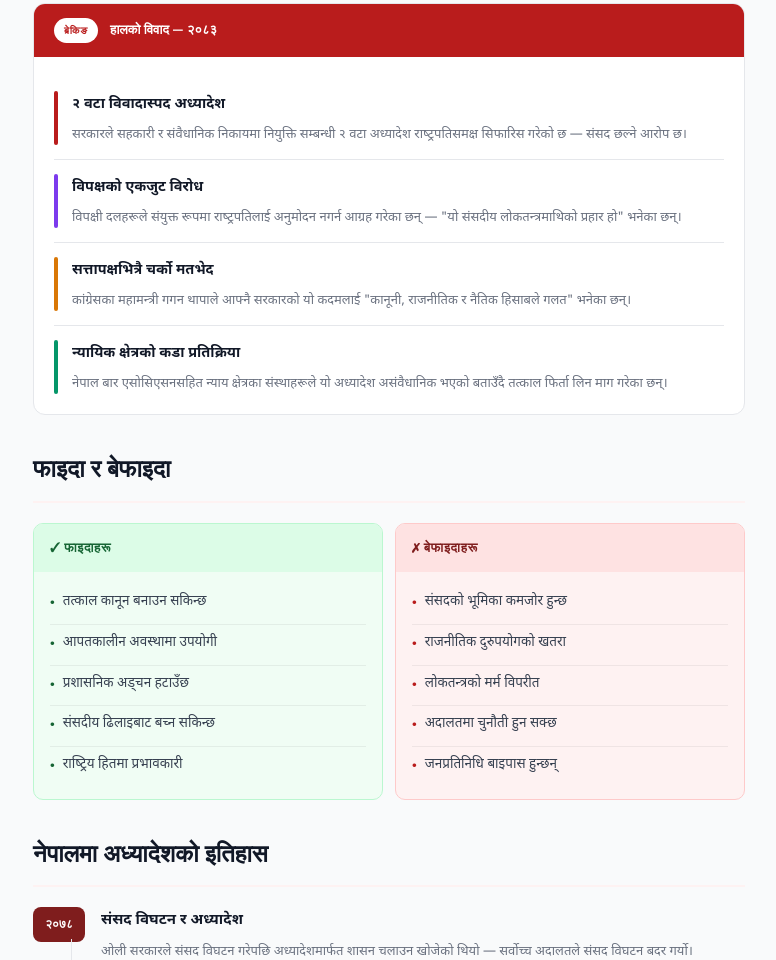
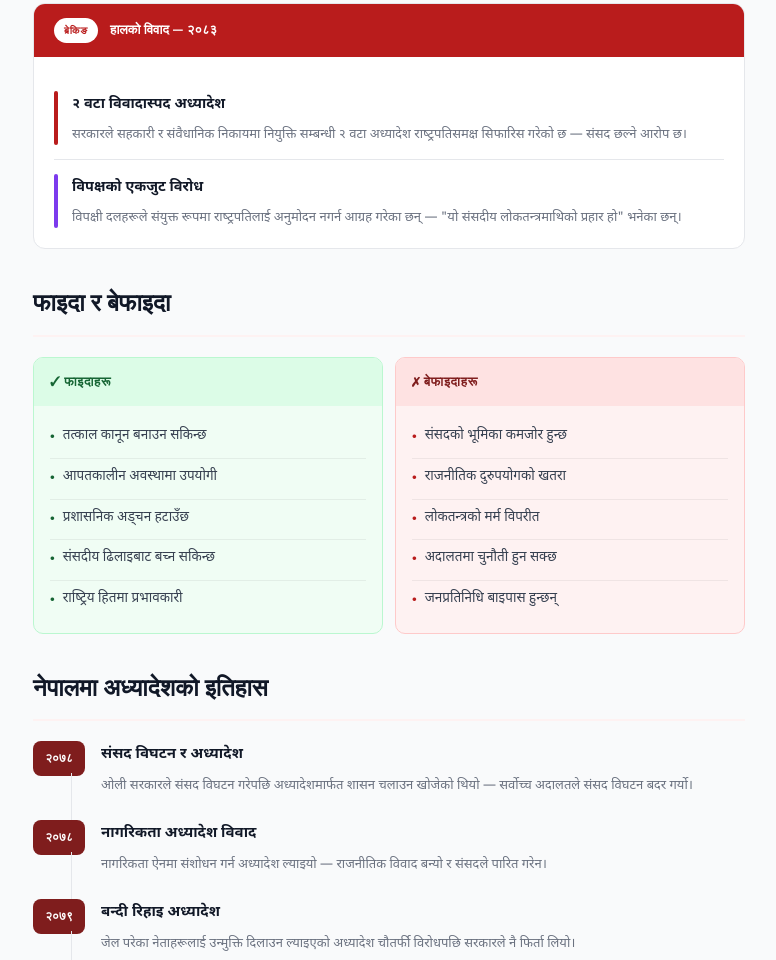
Before and after one commit to Susancoder/Nepal-Facts-and-Truths, a plain HTML site: page adhyadesh.html in a window 1280 px wide. Shown: the part 2102-3062 px from the top of the page, without its empty margins (81-857 px from the left). Drawn offline with nearby package versions, Linux system fonts and the light colour scheme; a web font is replaced by a local one.

Commit message:
Update adhyadesh.html

```diff
--- a/adhyadesh.html
+++ b/adhyadesh.html
@@ -378,20 +378,6 @@ footer{background:#1a0505;color:#6B7280;padding:28px 0 16px;margin-top:48px}
                 <div class="issue-desc">विपक्षी दलहरूले संयुक्त रूपमा राष्ट्रपतिलाई अनुमोदन नगर्न आग्रह गरेका छन् — "यो संसदीय लोकतन्त्रमाथिको प्रहार हो" भनेका छन्।</div>
               </div>
             </div>
-            <div class="issue-item">
-              <div class="issue-bar gold"></div>
-              <div class="issue-content">
-                <div class="issue-title">सत्तापक्षभित्रै चर्को मतभेद</div>
-                <div class="issue-desc">कांग्रेसका महामन्त्री गगन थापाले आफ्नै सरकारको यो कदमलाई "कानूनी, राजनीतिक र नैतिक हिसाबले गलत" भनेका छन्।</div>
-              </div>
-            </div>
-            <div class="issue-item">
-              <div class="issue-bar green"></div>
-              <div class="issue-content">
-                <div class="issue-title">न्यायिक क्षेत्रको कडा प्रतिक्रिया</div>
-                <div class="issue-desc">नेपाल बार एसोसिएसनसहित न्याय क्षेत्रका संस्थाहरूले यो अध्यादेश असंवैधानिक भएको बताउँदै तत्काल फिर्ता लिन माग गरेका छन्।</div>
-              </div>
-            </div>
           </div>
         </div>
 
```
